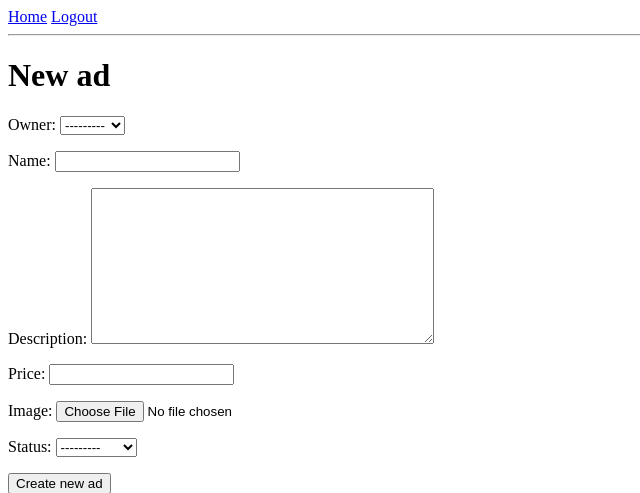
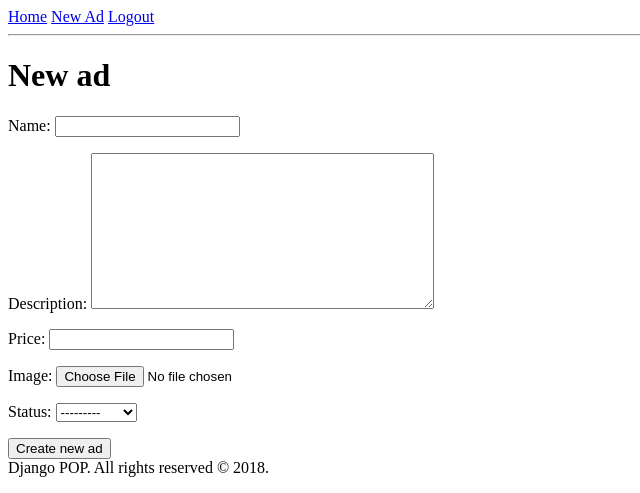
Before and after one commit to NauelG/KeepCoding_EjerciciosPythonDjango, a Django app: page /ads/new in a window 1280 px wide. Shown: the top 493 px of the page, without its empty margins (0-640 px from the left). Run offline with Django 3.2, Linux system fonts and the light colour scheme; the visitor is signed in with stand-in values (Sample User, id 1); data comes from the database, SQL or seed files in the repository.

Commit message:
Añadiendo decorador

```diff
--- a/DjangoPop/ads/forms.py
+++ b/DjangoPop/ads/forms.py
@@ -7,4 +7,4 @@ class AdForm(forms.ModelForm):
 
     class Meta:
         model = Ad
-        fields = '__all__'
+        fields = ['name', 'description', 'price', 'image', 'status']
--- a/DjangoPop/ads/views.py
+++ b/DjangoPop/ads/views.py
@@ -1,4 +1,5 @@
 from django.contrib import messages
+from django.contrib.auth.decorators import login_required
 from django.http.response import HttpResponse
 from django.shortcuts import render
 
@@ -24,9 +25,12 @@ def ad_detail(request, ad_pk):
     except Ad.DoesNotExist:
         return HttpResponse('Ad not found', status=404)
 
+@login_required
 def new_ad(request):
+
     if request.method == 'POST':
-        form = AdForm(request.POST, request.FILES)
+        new_ad = Ad(owner=request.user)
+        form = AdForm(request.POST, request.FILES, instance=new_ad)
         if form.is_valid():
             new_ad = form.save()
             messages.success(request, 'Ad {0} created successfully'.format(new_ad.name))
--- a/DjangoPop/project/settings.py
+++ b/DjangoPop/project/settings.py
@@ -151,3 +151,6 @@ MEDIA_URL = '/uploads/'
 #         }
 #     }
 # }
+
+# LOGIN URL
+LOGIN_URL = 'login'
--- a/DjangoPop/ui/templates/base.html
+++ b/DjangoPop/ui/templates/base.html
@@ -19,6 +19,7 @@
             <a href="{% url 'login' %}">Login</a>
             <a href="{% url 'register' %}">Register</a>
         {% else %}
+            <a href="{% url 'new_ad' %}">New Ad</a>
             <a href="{% url 'logout' %}">Logout</a>
         {% endif %}
     </nav>
--- a/DjangoPop/users/views.py
+++ b/DjangoPop/users/views.py
@@ -17,7 +17,8 @@ def login(request):
             messages.error(request, 'Wrong username or password')
         else:
             login_user_in_django(request, user)
-            return redirect('home')
+            welcome_url = request.GET.get('next', 'home')
+            return redirect(welcome_url)
 
     return render(request, 'users/login.html')
 
```
